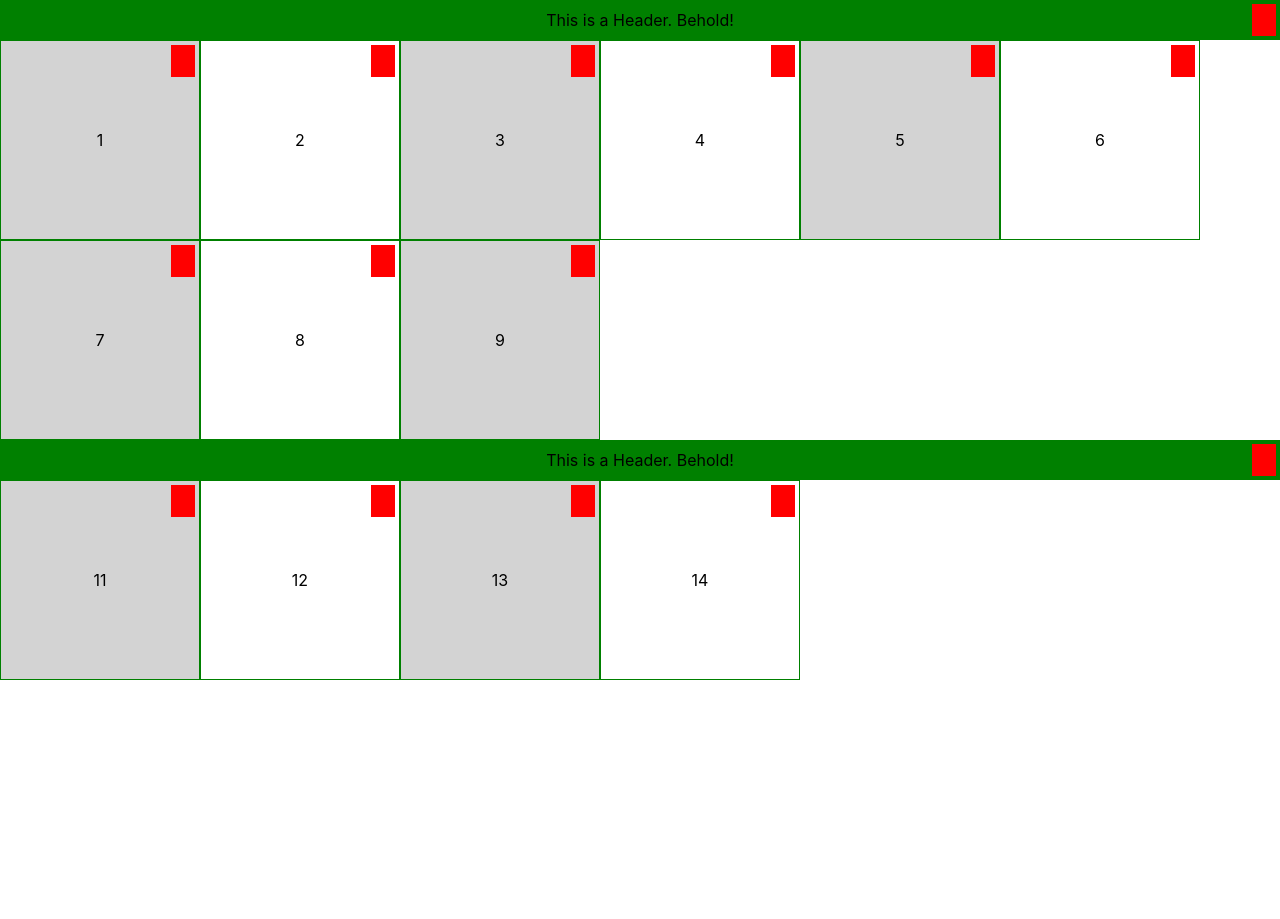
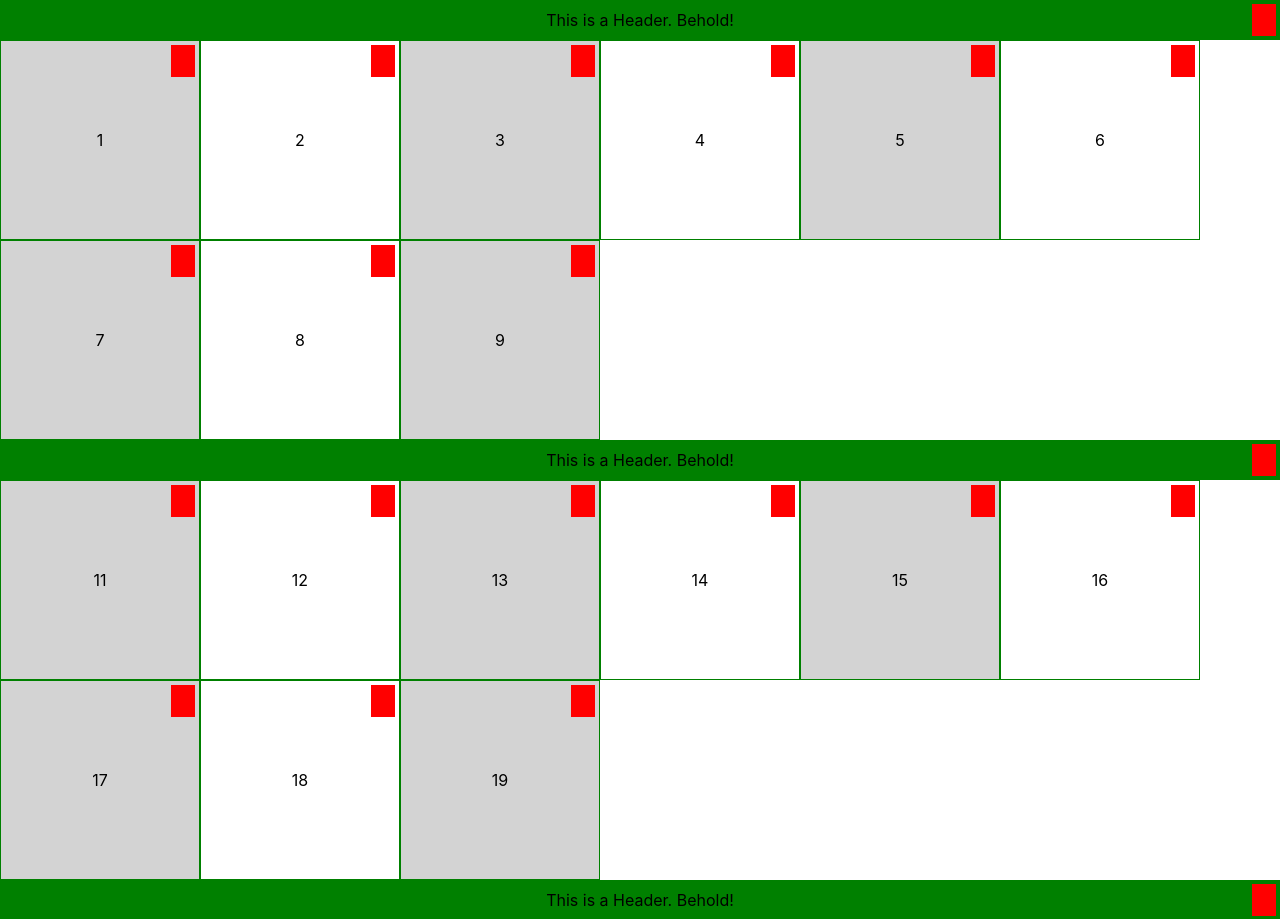
Before and after one commit to timbergus/dnd-playground, a React (Create React App) app: page / in a window 1280 px wide. Shown: the top 919 px of the page. Before the commit the page ends 800 px from the top, so only its background shows below. Built offline with nearby package versions, Linux system fonts and the light colour scheme.

Commit message:
Add memoized components.

```diff
--- a/src/components/App/App.tsx
+++ b/src/components/App/App.tsx
@@ -1,12 +1,12 @@
+import styled from 'styled-components'
 import { FC, useContext, useState } from 'react'
 import { DndContext, DragEndEvent, pointerWithin } from '@dnd-kit/core'
 import { arrayMove, SortableContext } from '@dnd-kit/sortable'
 
-import { CardComponent } from '../CardComponent/CardComponent'
+import { Item } from '../dnd.types'
 import { DnDContext } from '../dnd.context'
-import { Item } from '../dnd.types'
-import styled from 'styled-components'
-import { HeaderComponent } from '../HeaderComponent/HeaderComponent'
+import { MemoizedCardComponent } from '../CardComponent/CardComponent'
+import { MemoizedHeaderComponent } from '../HeaderComponent/HeaderComponent'
 
 const CardsContainer = styled.div`
   display: flex;
@@ -50,9 +50,9 @@ const App: FC = () => {
         <CardsContainer>
           {items.map((id) =>
             itemsStructure[id].type === 'header' ? (
-              <HeaderComponent key={id} item={itemsStructure[id]} />
+              <MemoizedHeaderComponent key={id} item={itemsStructure[id]} />
             ) : (
-              <CardComponent key={id} item={itemsStructure[id]} />
+              <MemoizedCardComponent key={id} item={itemsStructure[id]} />
             )
           )}
         </CardsContainer>
--- a/src/components/CardComponent/CardComponent.tsx
+++ b/src/components/CardComponent/CardComponent.tsx
@@ -1,11 +1,12 @@
 import styled from 'styled-components'
-import { FC, useContext } from 'react'
+import { FC, memo, useContext } from 'react'
 import { useSortable } from '@dnd-kit/sortable'
 import { CSS } from '@dnd-kit/utilities'
 
 import { DnDContext } from '../dnd.context'
 import { Item } from '../dnd.types'
 import { Handler } from '../dnd.ui'
+import { areEqual } from '../dnd.utils'
 
 type ContainerProps = {
   $index: number
@@ -24,7 +25,7 @@ const Container = styled.div<ContainerProps>`
     $index % 2 === 0 ? 'white' : 'lightgrey'};
 `
 
-type CardComponentProps = {
+export type CardComponentProps = {
   item: Item
 }
 
@@ -66,3 +67,5 @@ export const CardComponent: FC<CardComponentProps> = ({ item }) => {
     </Container>
   )
 }
+
+export const MemoizedCardComponent = memo(CardComponent, areEqual)
--- a/src/components/HeaderComponent/HeaderComponent.tsx
+++ b/src/components/HeaderComponent/HeaderComponent.tsx
@@ -1,11 +1,12 @@
 import styled from 'styled-components'
-import { FC, useContext } from 'react'
+import { FC, memo, useContext } from 'react'
 import { useSortable } from '@dnd-kit/sortable'
 import { CSS } from '@dnd-kit/utilities'
 
 import { DnDContext } from '../dnd.context'
 import { Item } from '../dnd.types'
 import { Handler } from '../dnd.ui'
+import { areEqual } from '../dnd.utils'
 
 type ContainerProps = {
   $index: number
@@ -64,3 +65,5 @@ export const HeaderComponent: FC<HeaderComponentProps> = ({ item }) => {
     </Container>
   )
 }
+
+export const MemoizedHeaderComponent = memo(HeaderComponent, areEqual)
--- a/src/components/dnd.context.tsx
+++ b/src/components/dnd.context.tsx
@@ -9,7 +9,7 @@ import {
 
 import { Item } from './dnd.types'
 
-export const NUMBER_OF_ITEMS = 15
+export const NUMBER_OF_ITEMS = 400
 
 type DnDContextProps = {
   cards: Item[]
--- /dev/null
+++ b/src/components/dnd.utils.tsx
@@ -0,0 +1,6 @@
+import { CardComponentProps } from './CardComponent/CardComponent'
+
+export const areEqual = (
+  prevProps: CardComponentProps,
+  nextProps: CardComponentProps
+): boolean => prevProps.item.id === nextProps.item.id
```
